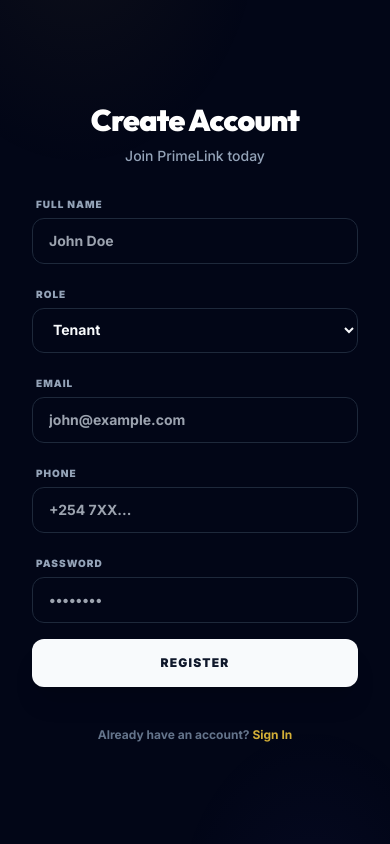
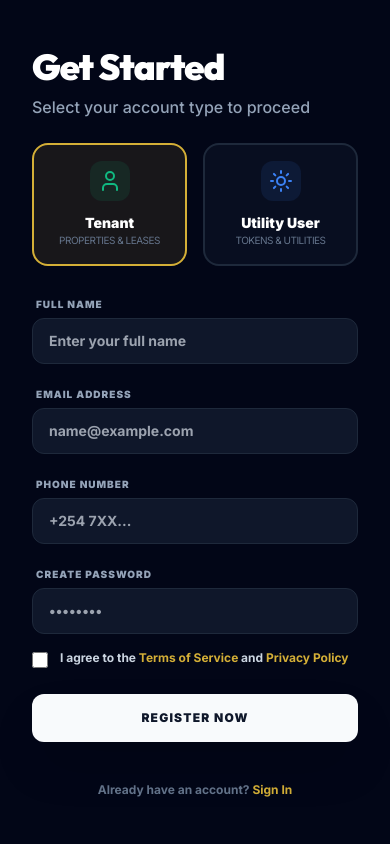
Before and after one commit to sammy001-svg/Primelink-Management-System, a PHP site: page /php/register.php in a window 390 px wide. Run offline with PHP 8.4, Linux system fonts and the light colour scheme; some libraries are stand-ins or nearby versions.

Commit message:
Fix: Modern dual-path registration UI (Tenant / Utility User)

```diff
--- a/php/register.php
+++ b/php/register.php
@@ -21,8 +21,12 @@ if ($_SERVER['REQUEST_METHOD'] === 'POST') {
     $password = $_POST['password'] ?? '';
     $phone = $_POST['phone'] ?? '';
     $role = $_POST['role'] ?? 'tenant';
+    $terms = $_POST['terms'] ?? '';
 
-    if (!empty($fullName) && !empty($email) && !empty($password)) {
+    // Basic validation
+    if (empty($terms)) {
+        $error = "You must accept the Terms and Conditions.";
+    } elseif (!empty($fullName) && !empty($email) && !empty($password)) {
         // Check if email already exists
         $stmt = $pdo->prepare("SELECT id FROM users WHERE email = ?");
         $stmt->execute([$email]);
@@ -43,25 +47,22 @@ if ($_SERVER['REQUEST_METHOD'] === 'POST') {
                 $stmt = $pdo->prepare("INSERT INTO profiles (id, full_name, email, phone, role) VALUES (?, ?, ?, ?, ?)");
                 $stmt->execute([$userId, $fullName, $email, $phone, $role]);
 
-                // If role is tenant, insert into tenants
+                // Role-specific initialization
                 if ($role === 'tenant') {
                     $tenantId = generateUUID();
-                    $stmt = $pdo->prepare("INSERT INTO tenants (id, user_id, full_name, email, phone, status) VALUES (?, ?, ?, ?, ?, 'Active')");
+                    $stmt = $pdo->prepare("INSERT INTO tenants (id, user_id, full_name, email, phone, status) VALUES (?, ?, ?, ?, ?, 'Pending')");
                     $stmt->execute([$tenantId, $userId, $fullName, $email, $phone]);
-                } elseif ($role === 'landlord') {
-                    $landlordId = generateUUID();
-                    $stmt = $pdo->prepare("INSERT INTO landlords (id, user_id, full_name, email, phone) VALUES (?, ?, ?, ?, ?)");
-                    $stmt->execute([$landlordId, $userId, $fullName, $email, $phone]);
                 }
+                // Utility users stay in users/profiles for now
 
                 $pdo->commit();
 
-                $suffix = $role === 'tenant' ? 'T' : ($role === 'landlord' ? 'L' : 'U');
+                $suffix = $role === 'tenant' ? 'T' : ($role === 'utility' ? 'U' : 'X');
                 $generatedId = "PRM-" . substr($userId, 0, 4) . "-" . $suffix;
                 $success = true;
             } catch (Exception $e) {
                 $pdo->rollBack();
-                $error = "Error during registration: " . $e->getMessage();
+                $error = "Registration failed: " . $e->getMessage();
             }
         }
     } else {
@@ -77,6 +78,7 @@ if ($_SERVER['REQUEST_METHOD'] === 'POST') {
     <title>Register | Primelink Management System</title>
     <script src="https://cdn.tailwindcss.com"></script>
     <link rel="stylesheet" href="css/style.css">
+    <link href="https://fonts.googleapis.com/css2?family=Inter:wght@400;500;600;700;800;900&family=Outfit:wght@400;500;600;700;800;900&display=swap" rel="stylesheet">
     <script>
         tailwind.config = {
             darkMode: 'class',
@@ -93,29 +95,37 @@ if ($_SERVER['REQUEST_METHOD'] === 'POST') {
             }
         }
     </script>
+    <style>
+        .role-option input:checked + .role-card {
+            border-color: #D4AF37;
+            background-color: rgba(212, 175, 55, 0.1);
+            ring: 4px;
+            ring-color: rgba(212, 175, 55, 0.1);
+        }
+    </style>
 </head>
 <body class="bg-white dark:bg-slate-950 text-slate-900 dark:text-slate-50 min-h-screen font-sans antialiased selection:bg-accent-gold/30">
     <div class="min-h-screen grid grid-cols-1 lg:grid-cols-12">
         <!-- Marketing Side -->
-        <div class="hidden lg:flex lg:col-span-7 xl:col-span-8 relative overflow-hidden bg-slate-900">
+        <div class="hidden lg:flex lg:col-span-6 xl:col-span-7 relative overflow-hidden bg-slate-900">
             <div class="absolute inset-0 z-0">
-                <img src="https://images.unsplash.com/photo-1497366216548-37526070297c?q=80&w=1200" alt="Real Estate" class="w-full h-full object-cover">
+                <img src="https://images.unsplash.com/photo-1560518883-ce09059eeffa?q=80&w=1200" alt="Real Estate" class="w-full h-full object-cover">
                 <div class="absolute inset-0 bg-linear-to-br from-emerald-600/20 to-teal-600/20 mix-blend-multiply opacity-60"></div>
-                <div class="absolute inset-0 bg-linear-to-t from-slate-950 via-slate-900/40 to-transparent"></div>
+                <div class="absolute inset-0 bg-linear-to-t from-slate-950 via-slate-900/60 to-transparent"></div>
             </div>
             <div class="relative z-10 w-full h-full flex flex-col justify-between p-16">
                 <div class="flex items-center gap-3">
                     <div class="p-3 bg-white/10 backdrop-blur-xl rounded-2xl border border-white/20 text-white">
                         <svg width="32" height="32" viewBox="0 0 24 24" fill="none" stroke="currentColor" stroke-width="2.5" stroke-linecap="round" stroke-linejoin="round"><path d="m3 9 9-7 9 7v11a2 2 0 0 1-2 2H5a2 2 0 0 1-2-2z"/><polyline points="9 22 9 12 15 12 15 22"/></svg>
                     </div>
-                    <span class="text-3xl font-black text-white tracking-widest uppercase">PrimeLink</span>
+                    <span class="text-3xl font-black text-white tracking-widest uppercase text-shadow-glow">PrimeLink</span>
                 </div>
                 <div class="max-w-xl space-y-6">
-                    <h2 class="text-6xl font-black text-white leading-tight animate-in slide-in-from-bottom-8 duration-700">
-                        Join the Ecosystem
+                    <h2 class="text-6xl font-black text-white leading-tight drop-shadow-2xl">
+                        Empowering <br>Your Property.
                     </h2>
                     <p class="text-xl text-slate-300 font-medium leading-relaxed max-w-lg">
-                        PrimeLink ensures trust and security at every step for landlords, tenants, and utility users.
+                        Choose your journey with PrimeLink. Secure management for tenants and seamless token services for utility users.
                     </p>
                 </div>
                 <div class="flex items-center gap-8 text-[10px] font-black text-white/50 uppercase tracking-[0.4em]">
@@ -127,8 +137,8 @@ if ($_SERVER['REQUEST_METHOD'] === 'POST') {
         </div>
 
         <!-- Auth Form Side -->
-        <div class="col-span-1 lg:col-span-5 xl:col-span-4 flex items-center justify-center p-8 sm:p-12 relative">
-            <div class="w-full max-w-md space-y-8">
+        <div class="col-span-1 lg:col-span-6 xl:col-span-5 flex items-center justify-center p-8 sm:p-12 relative bg-white dark:bg-slate-950">
+            <div class="w-full max-w-lg space-y-8">
                 <?php if ($success): ?>
                     <div class="text-center space-y-6 animate-in zoom-in duration-500">
                         <div class="w-20 h-20 bg-green-500/10 text-green-500 rounded-full flex items-center justify-center mx-auto mb-4 ring-8 ring-green-500/5">
@@ -148,47 +158,81 @@ if ($_SERVER['REQUEST_METHOD'] === 'POST') {
                     </div>
                 <?php else: ?>
                     <div class="space-y-6 animate-in fade-in slide-in-from-right-4 duration-500">
-                        <div class="text-center space-y-2">
-                            <h2 class="text-3xl font-black text-slate-900 dark:text-white tracking-tight">Create Account</h2>
-                            <p class="text-slate-500 dark:text-slate-400 font-medium text-sm">Join PrimeLink today</p>
+                        <div class="space-y-2">
+                            <h2 class="text-4xl font-black text-slate-900 dark:text-white tracking-tight">Get Started</h2>
+                            <p class="text-slate-500 dark:text-slate-400 font-medium">Select your account type to proceed</p>
                         </div>
 
                         <?php if ($error): ?>
-                            <div class="p-3 bg-red-500/10 border border-red-500/20 rounded-xl text-red-500 text-xs font-bold text-center">
+                            <div class="p-4 bg-red-500/10 border border-red-500/20 rounded-xl text-red-500 text-xs font-bold text-center">
                                 <?php echo htmlspecialchars($error); ?>
                             </div>
                         <?php endif; ?>
 
-                        <form action="register.php" method="POST" class="space-y-4">
-                            <div class="grid grid-cols-1 sm:grid-cols-2 gap-4">
+                        <form action="register.php" method="POST" class="space-y-6">
+                            <!-- Role Selection -->
+                            <div class="grid grid-cols-2 gap-4">
+                                <label class="role-option cursor-pointer group">
+                                    <input type="radio" name="role" value="tenant" checked class="hidden">
+                                    <div class="role-card p-4 rounded-2xl border-2 border-slate-100 dark:border-slate-800 bg-slate-50 dark:bg-slate-900/50 transition-all duration-300 text-center space-y-3">
+                                        <div class="w-10 h-10 bg-emerald-500/10 text-emerald-500 rounded-xl flex items-center justify-center mx-auto transition-transform group-hover:scale-110">
+                                            <svg width="24" height="24" viewBox="0 0 24 24" fill="none" stroke="currentColor" stroke-width="2" stroke-linecap="round" stroke-linejoin="round"><path d="M19 21v-2a4 4 0 0 0-4-4H9a4 4 0 0 0-4 4v2"/><circle cx="12" cy="7" r="4"/></svg>
+                                        </div>
+                                        <div>
+                                            <p class="text-sm font-black text-slate-900 dark:text-white">Tenant</p>
+                                            <p class="text-[10px] text-slate-500 uppercase tracking-tighter">Properties & Leases</p>
+                                        </div>
+                                    </div>
+                                </label>
+
+                                <label class="role-option cursor-pointer group">
+                                    <input type="radio" name="role" value="utility" class="hidden">
+                                    <div class="role-card p-4 rounded-2xl border-2 border-slate-100 dark:border-slate-800 bg-slate-50 dark:bg-slate-900/50 transition-all duration-300 text-center space-y-3">
+                                        <div class="w-10 h-10 bg-blue-500/10 text-blue-500 rounded-xl flex items-center justify-center mx-auto transition-transform group-hover:scale-110">
+                                            <svg width="24" height="24" viewBox="0 0 24 24" fill="none" stroke="currentColor" stroke-width="2" stroke-linecap="round" stroke-linejoin="round"><path d="M12 2v2"/><path d="M12 20v2"/><path d="m4.93 4.93 1.41 1.41"/><path d="m17.66 17.66 1.41 1.41"/><path d="M2 12h2"/><path d="M20 12h2"/><path d="m6.34 17.66-1.41 1.41"/><path d="m19.07 4.93-1.41 1.41"/><circle cx="12" cy="12" r="4"/></svg>
+                                        </div>
+                                        <div>
+                                            <p class="text-sm font-black text-slate-900 dark:text-white">Utility User</p>
+                                            <p class="text-[10px] text-slate-500 uppercase tracking-tighter">Tokens & Utilities</p>
+                                        </div>
+                                    </div>
+                                </label>
+                            </div>
+
+                            <div class="space-y-4">
+                                <div class="grid grid-cols-1 sm:grid-cols-2 gap-4">
+                                    <div class="space-y-1 sm:col-span-2">
+                                        <label class="text-[10px] font-black text-slate-400 uppercase tracking-widest px-1">Full Name</label>
+                                        <input type="text" name="full_name" required placeholder="Enter your full name" class="w-full px-4 py-3 bg-slate-50 dark:bg-slate-900 border border-slate-100 dark:border-slate-800 rounded-xl text-sm font-bold focus:outline-none focus:ring-2 focus:ring-accent-gold/20">
+                                    </div>
+                                    <div class="space-y-1">
+                                        <label class="text-[10px] font-black text-slate-400 uppercase tracking-widest px-1">Email Address</label>
+                                        <input type="email" name="email" required placeholder="name@example.com" class="w-full px-4 py-3 bg-slate-50 dark:bg-slate-900 border border-slate-100 dark:border-slate-800 rounded-xl text-sm font-bold focus:outline-none focus:ring-2 focus:ring-accent-gold/20">
+                                    </div>
+                                    <div class="space-y-1">
+                                        <label class="text-[10px] font-black text-slate-400 uppercase tracking-widest px-1">Phone Number</label>
+                                        <input type="text" name="phone" required placeholder="+254 7XX..." class="w-full px-4 py-3 bg-slate-50 dark:bg-slate-900 border border-slate-100 dark:border-slate-800 rounded-xl text-sm font-bold focus:outline-none focus:ring-2 focus:ring-accent-gold/20">
+                                    </div>
+                                </div>
+
                                 <div class="space-y-1">
-                                    <label class="text-[10px] font-black text-slate-400 uppercase tracking-widest px-1">Full Name</label>
-                                    <input type="text" name="full_name" required placeholder="John Doe" class="w-full px-4 py-3 bg-slate-50 dark:bg-slate-950 border border-slate-100 dark:border-slate-800 rounded-xl text-sm font-bold focus:outline-none focus:ring-2 focus:ring-accent-gold/20">
+                                    <label class="text-[10px] font-black text-slate-400 uppercase tracking-widest px-1">Create Password</label>
+                                    <input type="password" name="password" required placeholder="••••••••" class="w-full px-4 py-3 bg-slate-50 dark:bg-slate-900 border border-slate-100 dark:border-slate-800 rounded-xl text-sm font-bold focus:outline-none focus:ring-2 focus:ring-accent-gold/20">
                                 </div>
-                                <div class="space-y-1">
-                                    <label class="text-[10px] font-black text-slate-400 uppercase tracking-widest px-1">Role</label>
-                                    <select name="role" class="w-full px-4 py-3 bg-slate-50 dark:bg-slate-950 border border-slate-100 dark:border-slate-800 rounded-xl text-sm font-bold focus:outline-none focus:ring-2 focus:ring-accent-gold/20">
-                                        <option value="tenant">Tenant</option>
-                                        <option value="landlord">Landlord</option>
-                                        <option value="utility">Utility</option>
-                                    </select>
-                                </div>
-                                <div class="space-y-1">
-                                    <label class="text-[10px] font-black text-slate-400 uppercase tracking-widest px-1">Email</label>
-                                    <input type="email" name="email" required placeholder="john@example.com" class="w-full px-4 py-3 bg-slate-50 dark:bg-slate-950 border border-slate-100 dark:border-slate-800 rounded-xl text-sm font-bold focus:outline-none focus:ring-2 focus:ring-accent-gold/20">
-                                </div>
-                                <div class="space-y-1">
-                                    <label class="text-[10px] font-black text-slate-400 uppercase tracking-widest px-1">Phone</label>
-                                    <input type="text" name="phone" placeholder="+254 7XX..." class="w-full px-4 py-3 bg-slate-50 dark:bg-slate-950 border border-slate-100 dark:border-slate-800 rounded-xl text-sm font-bold focus:outline-none focus:ring-2 focus:ring-accent-gold/20">
-                                </div>
-                                <div class="sm:col-span-2 space-y-1">
-                                    <label class="text-[10px] font-black text-slate-400 uppercase tracking-widest px-1">Password</label>
-                                    <input type="password" name="password" required placeholder="••••••••" class="w-full px-4 py-3 bg-slate-50 dark:bg-slate-950 border border-slate-100 dark:border-slate-800 rounded-xl text-sm font-bold focus:outline-none focus:ring-2 focus:ring-accent-gold/20">
+
+                                <!-- Terms and Conditions -->
+                                <div class="flex items-start gap-3 mt-4">
+                                    <div class="flex items-center h-5">
+                                        <input id="terms" name="terms" type="checkbox" required class="w-4 h-4 text-accent-gold border-slate-300 dark:border-slate-700 rounded focus:ring-accent-gold/20 bg-white dark:bg-slate-900">
+                                    </div>
+                                    <div class="text-xs">
+                                        <label for="terms" class="font-bold text-slate-700 dark:text-slate-300">I agree to the <a href="#" class="text-accent-gold hover:underline">Terms of Service</a> and <a href="#" class="text-accent-gold hover:underline">Privacy Policy</a></label>
+                                    </div>
                                 </div>
                             </div>
 
-                            <button type="submit" class="w-full py-4 bg-slate-900 dark:bg-slate-50 text-white dark:text-slate-900 rounded-xl font-black text-xs uppercase tracking-widest shadow-xl mt-6">
-                                Register
+                            <button type="submit" class="w-full py-4 bg-slate-900 dark:bg-slate-50 text-white dark:text-slate-900 rounded-xl font-black text-xs uppercase tracking-widest shadow-2xl transition-transform active:scale-95 group relative overflow-hidden">
+                                <span class="relative z-10 transition-colors duration-300">Register Now</span>
                             </button>
                         </form>
 
```
